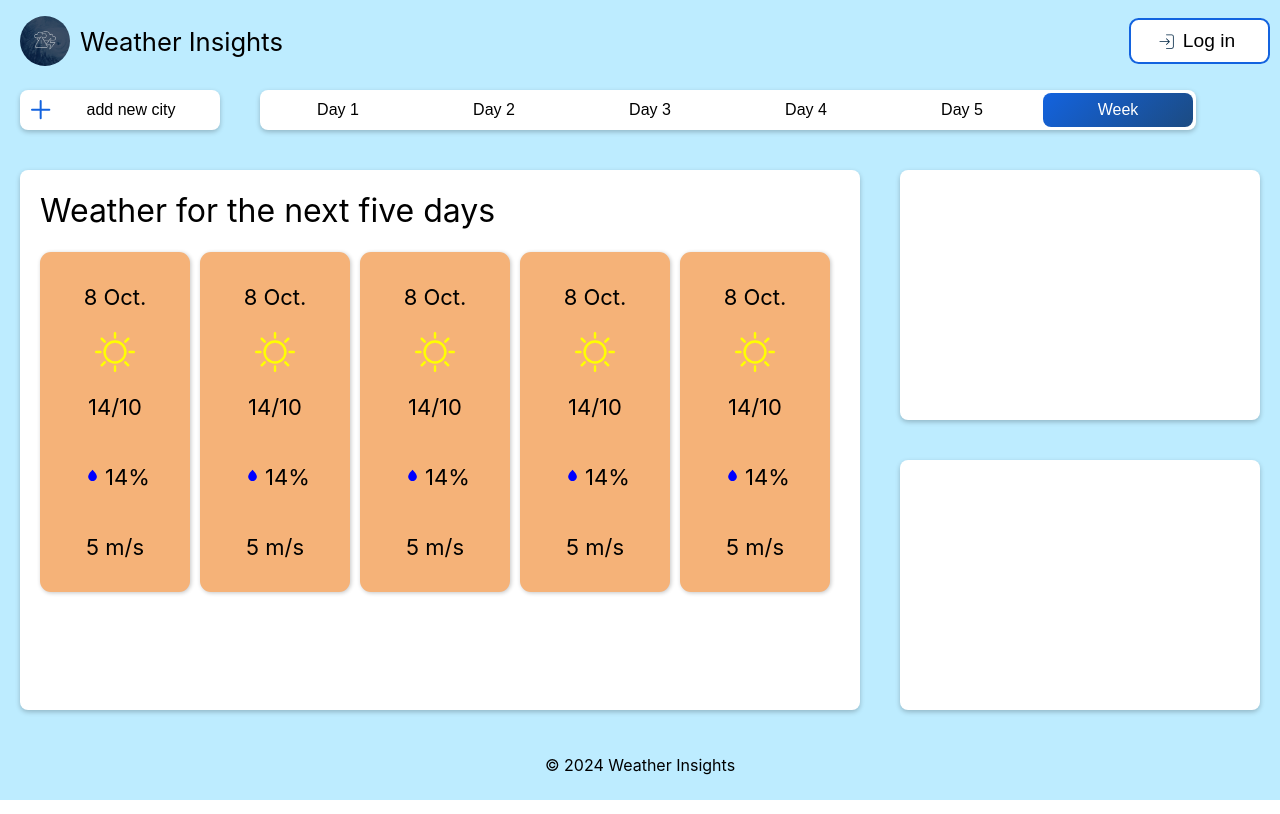
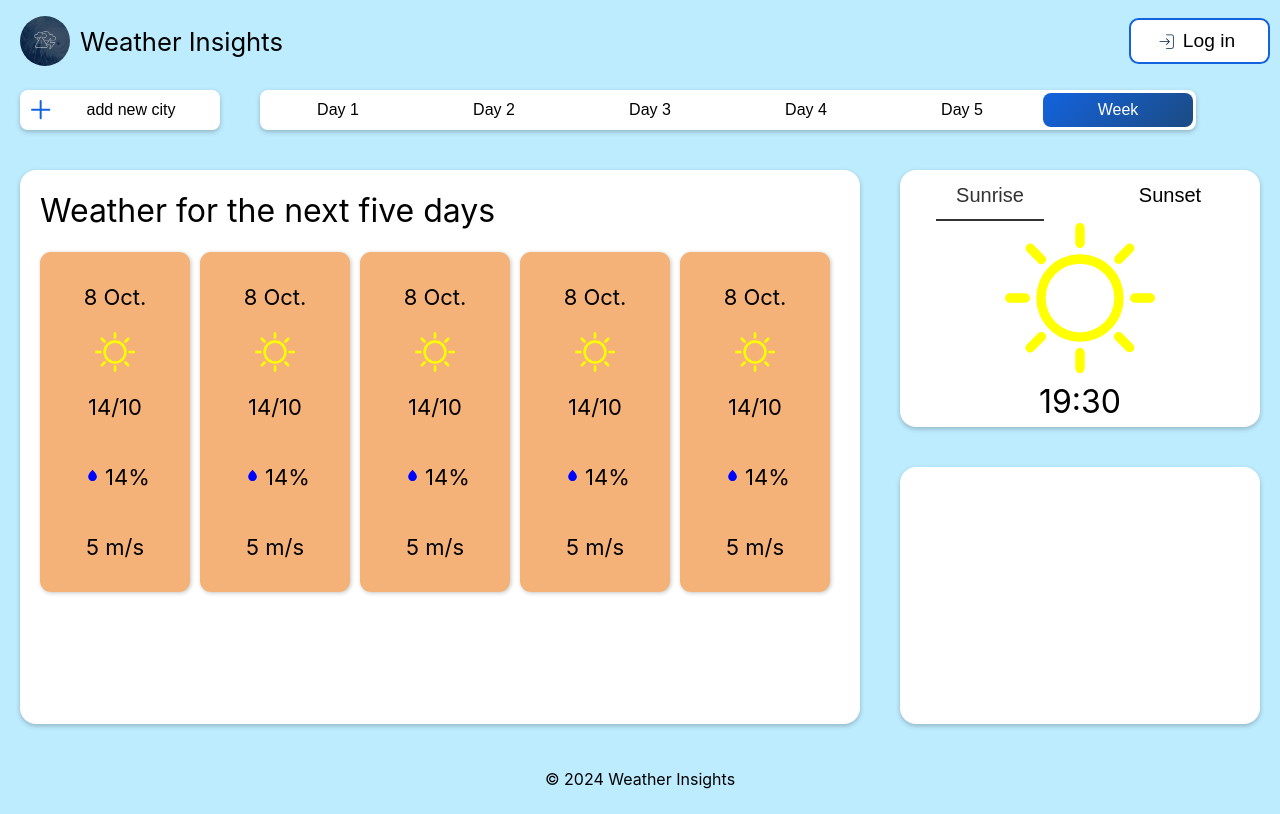
Before and after one commit to data-opser/weather-insights, a React (Create React App) app in the folder frontend/: page / in a window 1280 px wide. Built offline with nearby package versions, Linux system fonts and the light colour scheme.

Commit message:
added sun-time block

```diff
--- a/frontend/src/components/Mainpage.js
+++ b/frontend/src/components/Mainpage.js
@@ -1,10 +1,14 @@
+import React, { useState } from 'react';
 import '../styles/Mainpage.css'
 import CitySearch from './CitySearch';
 import Weekbuttons from './CityList';
 import Day from './Day';
 import AddCityButton from './AddCityButton';
+import { GoSun } from "react-icons/go";
 
 function Mainpage() {
+  const [activeButton, setActiveButton] = useState('sunrise');
+
   return (
     <div className="main-page">
       <div className='cities'>
@@ -22,7 +26,20 @@ function Mainpage() {
         </div>
       </div>
       <div className='sun-time'>
-
+        <button
+          className={`sun-button ${activeButton === 'sunrise' ? 'active' : ''}`}
+          onClick={() => setActiveButton('sunrise')}
+        >
+          Sunrise
+        </button>
+        <button
+          className={`sun-button ${activeButton === 'sunset' ? 'active' : ''}`}
+          onClick={() => setActiveButton('sunset')}
+        >
+          Sunset
+        </button>
+        <GoSun className='sun' />
+        <h1>19:30</h1>
       </div>
       <div className='map'>
 
--- a/frontend/src/styles/Mainpage.css
+++ b/frontend/src/styles/Mainpage.css
@@ -15,13 +15,16 @@
     margin: 20px;
 }
 
+.days, .map, .sun-time {
+    background: white;
+    border-radius: 1em;
+    margin: 20px;
+    box-shadow: 0 2px 5px rgba(0, 0, 0, 0.231);
+}
+
 .days {
     grid-row: 2/4;
     grid-column: 1;
-    background: white;
-    margin: 20px;
-    border-radius: 0.5em;
-    box-shadow: 0 2px 5px rgba(0, 0, 0, 0.231);
 }
 
 .days h1 {
@@ -29,14 +32,59 @@
     padding: 0 20px;
 }
 
+.map, .sun-time {
+    grid-column: 2;
+}
+
 .sun-time {
     grid-row: 2;
+    display: grid;
+    grid-template-rows: 20% 1fr 20%;
+    grid-template-columns: 50% 50%;
 }
 
-.map, .sun-time {
-    grid-column: 2;
-    background: white;
-    border-radius: 0.5em;
-    margin: 20px;
-    box-shadow: 0 2px 5px rgba(0, 0, 0, 0.231);
+.sun-button {
+    border: none;
+    cursor: pointer;
+    height: 100%;
+    font-size: 20px;
+    background: transparent;
+    position: relative;
+    transition: color 0.3s;
 }
+
+.sun-button.active {
+    color: #333;
+}
+
+.sun-button::after {
+    content: '';
+    position: absolute;
+    bottom: 0;
+    left: 20%;
+    height: 2px;
+    width: 60%;
+    background-color: #333;
+    transform: scaleX(0);
+    transition: transform 0.3s ease;
+}
+
+.sun-button.active::after {
+    transform: scaleX(1);
+}
+
+.sun-time .sun {
+    width: 150px;
+    height: 150px;
+    grid-column: 1/3;
+    justify-self: center;
+    align-self: center;
+}
+
+.sun-time h1 {
+    justify-self: center;
+    align-self: center;
+    grid-column: 1/3;
+    font-weight: 400;
+    font-style: normal;
+}
```
